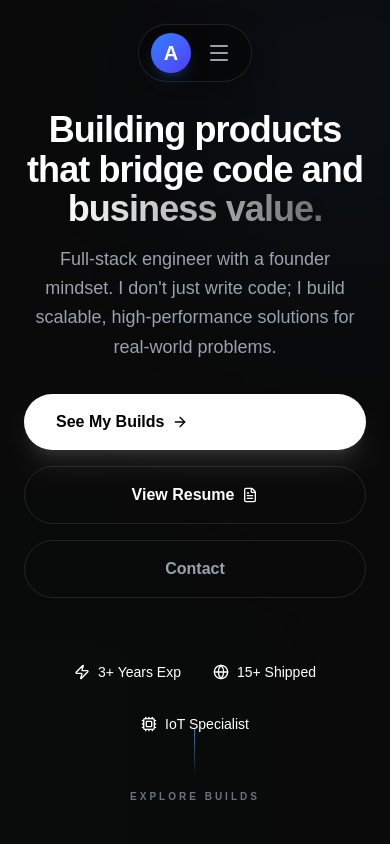
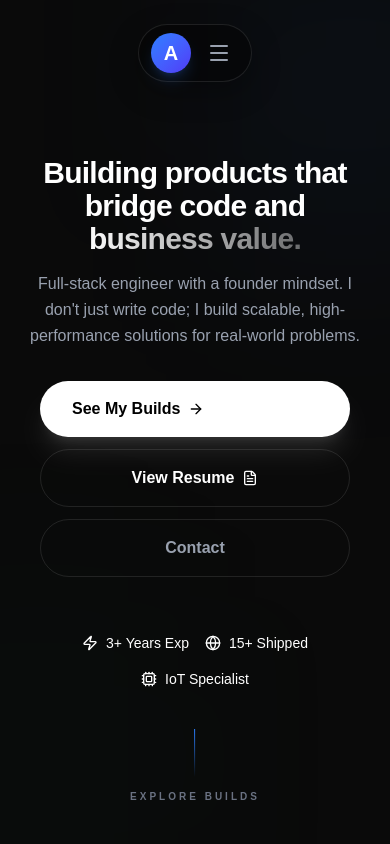
Before and after one commit to artace23/portfolio, a Next.js app: page / in a window 390 px wide. Shown: the top 844 px of the page. Built offline with nearby package versions, Linux system fonts and the light colour scheme.

Commit message:
Fixed mobile responsiveness for all sections

```diff
--- a/src/app/globals.css
+++ b/src/app/globals.css
@@ -20,10 +20,32 @@
   }
 }
 
+html, body {
+  overflow-x: hidden;
+  width: 100%;
+  max-width: 100vw;
+  -webkit-font-smoothing: antialiased;
+  -moz-osx-font-smoothing: grayscale;
+  touch-action: manipulation;
+  -webkit-text-size-adjust: 100%;
+}
+
 body {
   background: var(--background);
   color: var(--foreground);
   font-family: Arial, Helvetica, sans-serif;
+}
+
+/* Ensure images and media never break containers */
+img, video, canvas, svg {
+  max-width: 100%;
+  height: auto;
+}
+
+/* Force word breaks on extremely long text */
+h1, h2, h3, h4, h5, h6, p, a {
+  overflow-wrap: break-word;
+  word-wrap: break-word;
 }
 
 /* Loading text effect */
--- a/src/app/layout.tsx
+++ b/src/app/layout.tsx
@@ -2,10 +2,18 @@ import { Suspense } from 'react';
 import './globals.css';
 import ClientLoadingWrapper from '@/components/ClientLoadingWrapper';
 import { Providers } from './providers';
+import type { Viewport } from 'next';
 
 export const metadata = {
   title: 'Art III Dela Cruz - Portfolio',
   description: 'Professional portfolio showcasing my work and skills',
+};
+
+export const viewport: Viewport = {
+  width: 'device-width',
+  initialScale: 1,
+  maximumScale: 1,
+  userScalable: false,
 };
 
 export default function RootLayout({
--- a/src/components/sections/Hero.tsx
+++ b/src/components/sections/Hero.tsx
@@ -27,7 +27,7 @@ export const Hero = ({ scrollToSection }: HeroProps) => {
               initial={{ opacity: 0, y: 20 }}
               animate={{ opacity: 1, y: 0 }}
               transition={{ duration: 0.8, delay: 0.2 }}
-              className="text-4xl md:text-6xl xl:text-7xl font-extrabold tracking-tight leading-[1.1]"
+              className="text-3xl sm:text-4xl md:text-6xl xl:text-7xl font-extrabold tracking-tight leading-[1.1] break-words"
             >
               Building products that <br className="hidden md:block" />
               <span className="text-transparent bg-clip-text bg-gradient-to-r from-white via-white to-white/40">
@@ -39,7 +39,7 @@ export const Hero = ({ scrollToSection }: HeroProps) => {
               initial={{ opacity: 0, y: 20 }}
               animate={{ opacity: 1, y: 0 }}
               transition={{ duration: 0.8, delay: 0.4 }}
-              className="text-lg md:text-xl text-gray-400 max-w-2xl mx-auto lg:mx-0 font-light leading-relaxed"
+              className="text-base sm:text-lg md:text-xl text-gray-400 max-w-2xl mx-auto lg:mx-0 font-light leading-relaxed"
             >
               Full-stack engineer with a founder mindset. I don&apos;t just write code;
               I build scalable, high-performance solutions for real-world problems.
@@ -51,7 +51,7 @@ export const Hero = ({ scrollToSection }: HeroProps) => {
             initial={{ opacity: 0, y: 20 }}
             animate={{ opacity: 1, y: 0 }}
             transition={{ duration: 0.8, delay: 0.6 }}
-            className="flex flex-col sm:flex-row gap-4 justify-center lg:justify-start"
+            className="flex flex-col sm:flex-row gap-3 sm:gap-4 w-full sm:w-auto justify-center lg:justify-start px-4 sm:px-0"
           >
             <button
               onClick={() => scrollToSection("projects")}
@@ -85,7 +85,7 @@ export const Hero = ({ scrollToSection }: HeroProps) => {
             initial={{ opacity: 0 }}
             animate={{ opacity: 1 }}
             transition={{ duration: 1, delay: 0.8 }}
-            className="pt-8 flex flex-wrap justify-center lg:justify-start gap-8 opacity-40 grayscale hover:grayscale-0 transition-all duration-500"
+            className="pt-6 sm:pt-8 flex flex-wrap justify-center lg:justify-start gap-4 sm:gap-8 opacity-40 grayscale hover:grayscale-0 transition-all duration-500"
           >
             <div className="flex items-center gap-2 text-sm font-medium">
               <Zap className="w-4 h-4" /> 3+ Years Exp
--- a/src/components/sections/Projects.tsx
+++ b/src/components/sections/Projects.tsx
@@ -85,14 +85,14 @@ const projects = [
 
 export const Projects = () => {
   return (
-    <section id="projects" className="py-32 px-6 bg-[#0A0A0A] relative z-10">
+    <section id="projects" className="py-16 md:py-32 px-4 sm:px-6 bg-[#0A0A0A] relative z-10 w-full overflow-hidden">
       <div className="max-w-7xl mx-auto">
         <SectionHeader
           title="Product Lab"
           subtitle="A selection of shipped products and engineered solutions."
         />
 
-        <div className="grid grid-cols-1 md:grid-cols-2 gap-12">
+        <div className="grid grid-cols-1 md:grid-cols-2 gap-6 sm:gap-8 md:gap-12 w-full">
           {projects.map((project) => (
             <ProjectCard key={project.title} {...project} />
           ))}
```
